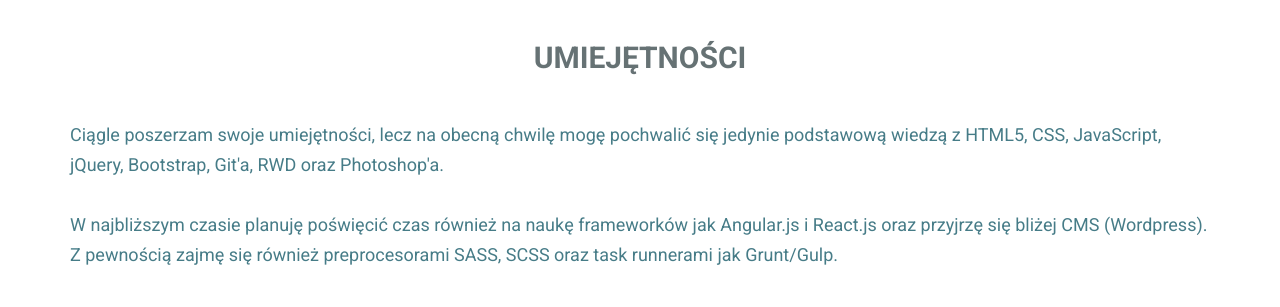
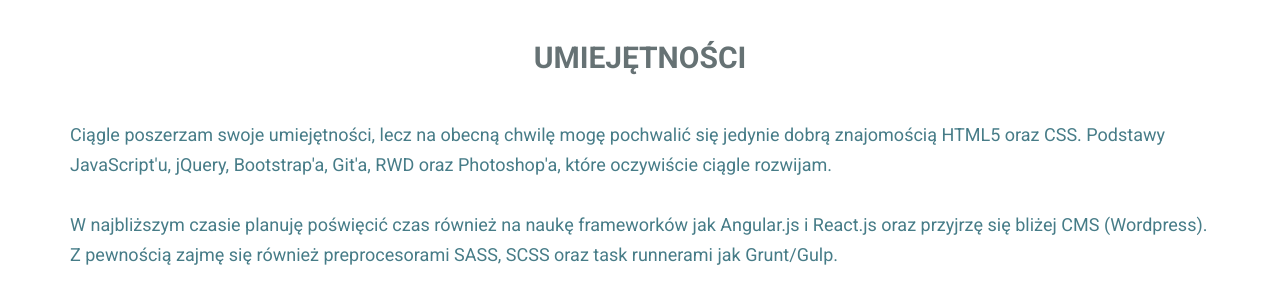
Before and after one commit to haterox/old-website, a plain HTML site: page index.html in a window 1280 px wide. Shown: the part 1820-2127 px from the top of the page. Drawn offline with nearby package versions, Linux system fonts and the light colour scheme; a script that the page names is missing; a web font is replaced by a local one.

Commit message:
Update index.html

```diff
--- a/index.html
+++ b/index.html
@@ -110,7 +110,7 @@
 					<h2 class="heading-title">Umiejętności</h2>
 				<div class="col-md-12">
 					<div class="skills">
-						      <p>Ciągle poszerzam swoje umiejętności, lecz na obecną chwilę mogę pochwalić się jedynie podstawową wiedzą z HTML5, CSS, JavaScript, jQuery, Bootstrap, Git'a, RWD oraz Photoshop'a.
+						      <p>Ciągle poszerzam swoje umiejętności, lecz na obecną chwilę mogę pochwalić się jedynie dobrą znajomością HTML5 oraz CSS. Podstawy JavaScript'u, jQuery, Bootstrap'a, Git'a, RWD oraz Photoshop'a, które oczywiście ciągle rozwijam.
 
                                 <br>
                                   <br>
```
